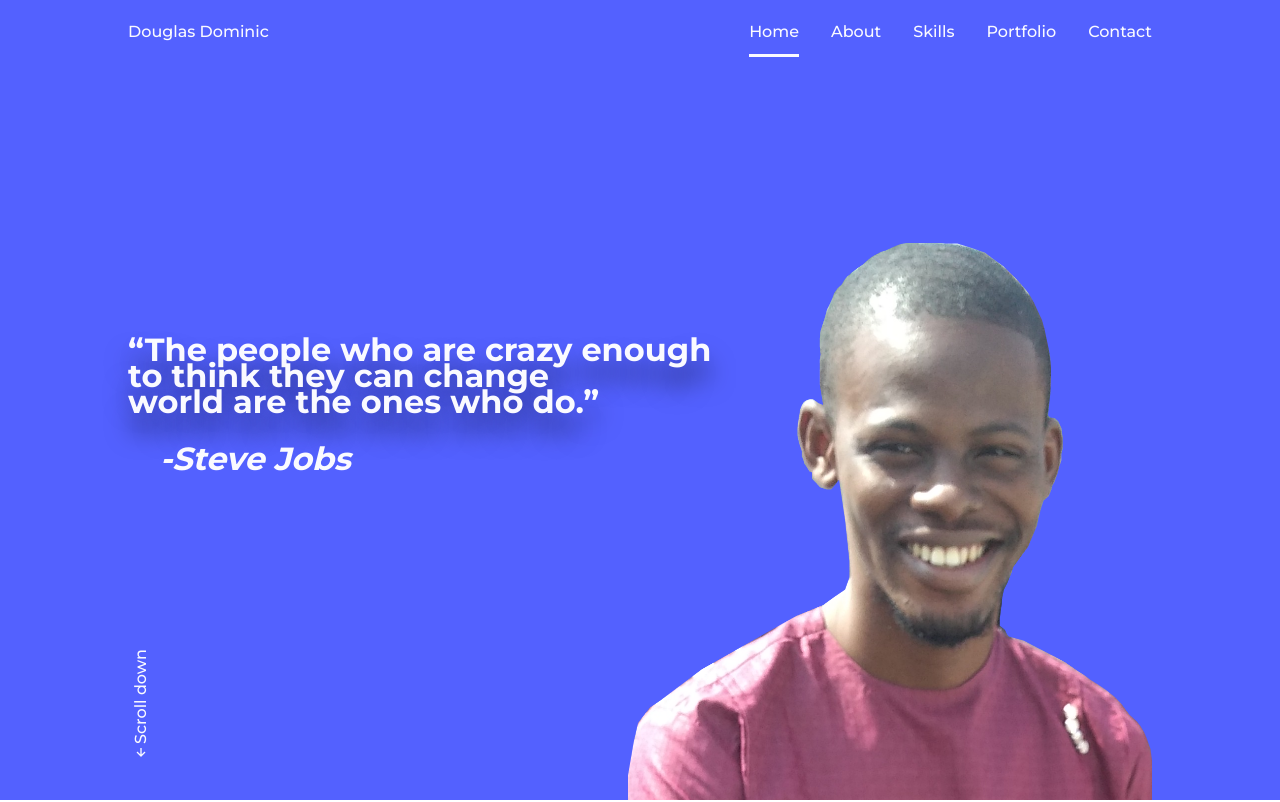
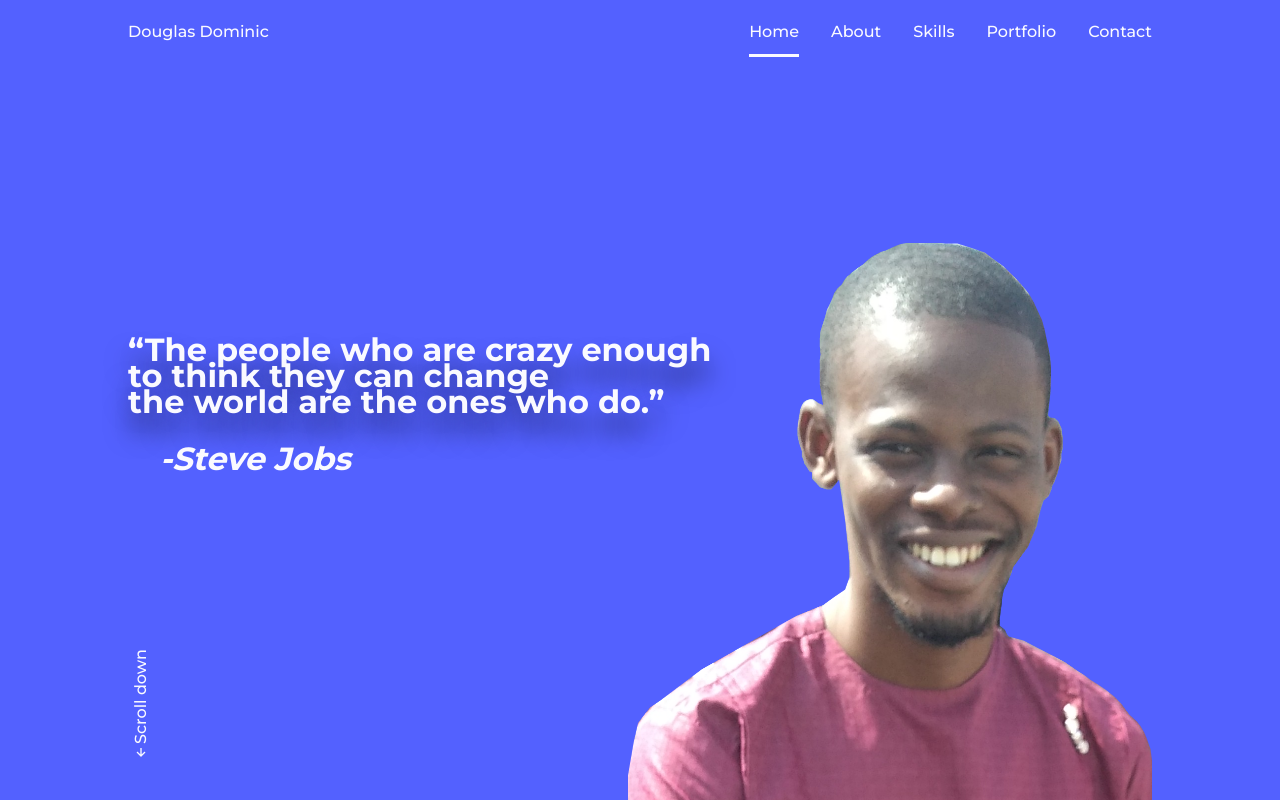
Before and after one commit to xi6th/portfolioix, a plain HTML site: page index.html in a window 1280 px wide. Shown: the top 802 px of the page. Drawn offline with nearby package versions, Linux system fonts and the light colour scheme.

Commit message:
Update index.html

```diff
--- a/index.html
+++ b/index.html
@@ -42,8 +42,8 @@
               <div class="home__container bd-grid">
                   <h1 class="home__title"><span>
                        “The people who are crazy enough</span> <br>
-                      <span class="home__title2">to think they can  change</span> <br>
-                       <span class="home__title3"> world are the ones who do.”</span> <br>
+                      <span class="home__title2">to think they can change</span> <br>
+                       <span class="home__title3">the world are the ones who do.”</span> <br>
                        <p class="author"><em>-Steve Jobs</em></p>
                     </h1>
 
```
